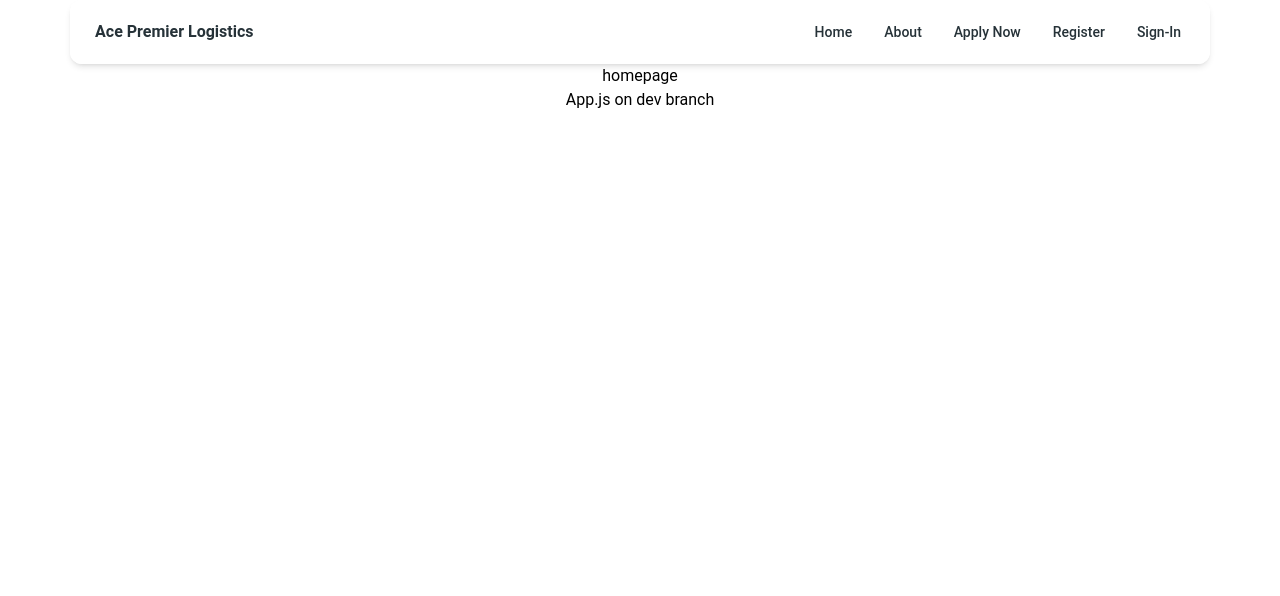
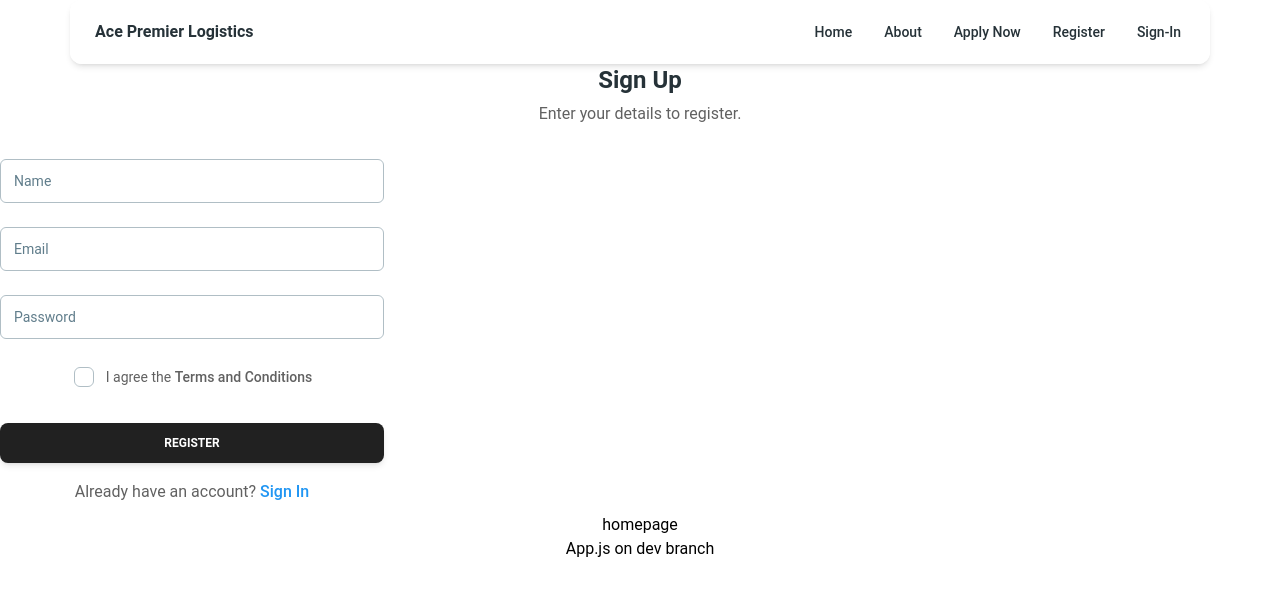
Before and after one commit to Dhart1984/Ace-Premier-Logistics-FE, a React (Create React App) app: page / in a window 1280 px wide. Shown: the top 596 px of the page. Built offline with nearby package versions, Linux system fonts and the light colour scheme.

Commit message:
office hours

```diff
--- a/src/App.js
+++ b/src/App.js
@@ -11,6 +11,7 @@ function App() {
   return (
     <div className="App">
       <Header />
+      <SignUp/>
 
       <Main />
       <h1>App.js on dev branch</h1>
```
